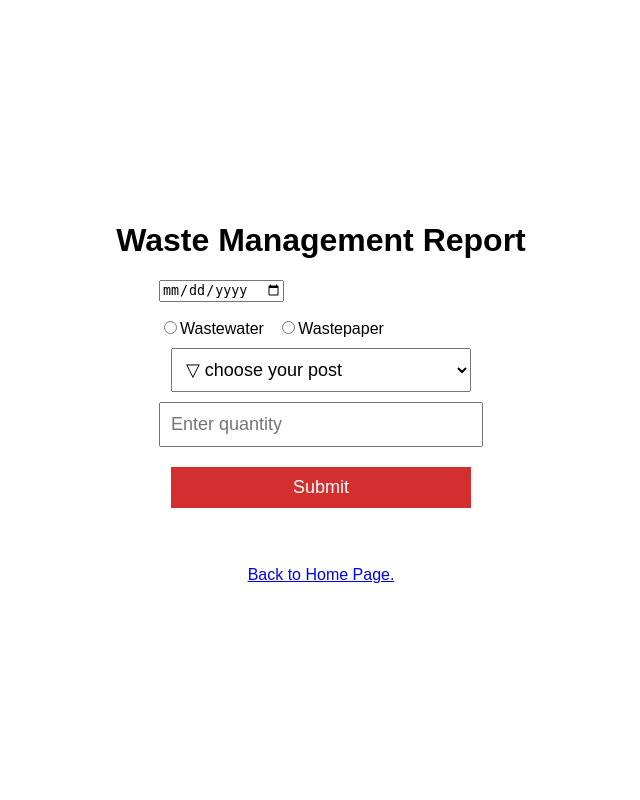
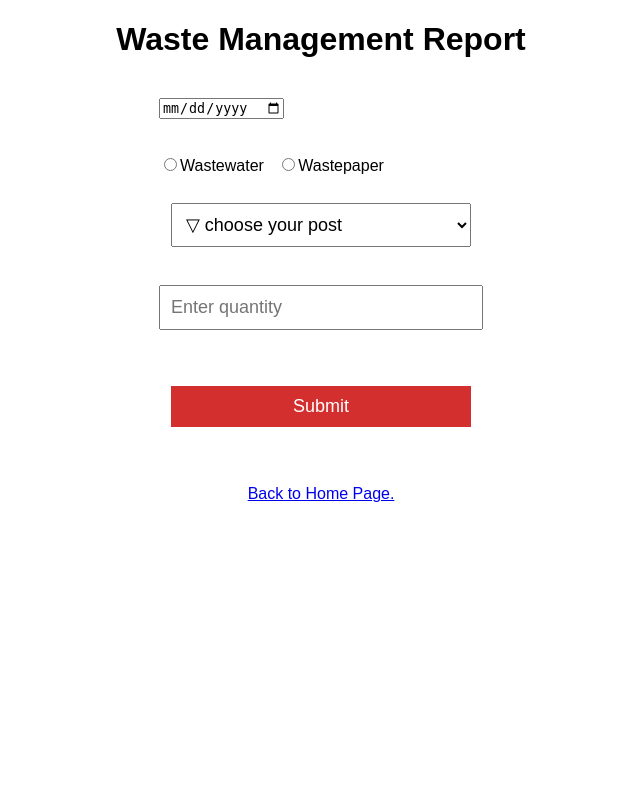
Before and after one commit to asw-app/app, a Flask app: page /profile in a window 1280 px wide. Shown: the whole page, without its empty margins (319-959 px from the left). Run offline with Flask 3, Linux system fonts and the light colour scheme.

Commit message:
make profilePage easy to see

```diff
--- a/templates/profile.html
+++ b/templates/profile.html
@@ -12,7 +12,7 @@
             flex-direction: column;
             justify-content: center;
             align-items: center;
-            height: 100vh;
+            /* height: 100vh; */
             margin: 0;
         }
 
@@ -42,16 +42,18 @@
 <body>
 
     <h1>Waste Management Report</h1>
+    <br>
     <form>
         <div class="date-wrapper">
             <input type="date" id="date" name="date" placeholder="Enter quantity">
         </div>
-        <p></p>
+        <br><br>
         <!-- <div class="title">Waste Management Report</div> -->
         <div class="data">
             <input type="radio" name="radio" value="wasteWater" onclick="chgPulldown(this.form)">Wastewater&nbsp;&nbsp;
             <input type="radio" name="radio" value="wastePaper" onclick="chgPulldown(this.form)">Wastepaper&nbsp;&nbsp;
 
+            <br><br>
         <select name="hoge" >
             <option value="" selected>▽ choose your post</option>
             <option value="0"></option>
@@ -59,10 +61,13 @@
             <option value="2"></option>
             <option value="3"></option>
         <select>
+            <br>
         </div>
         <input type="number" id="quantity" name="quantity" placeholder="Enter quantity">
 
     </form>
+
+    <br><br>
 
     <input type="submit" value="Submit">
 
```
